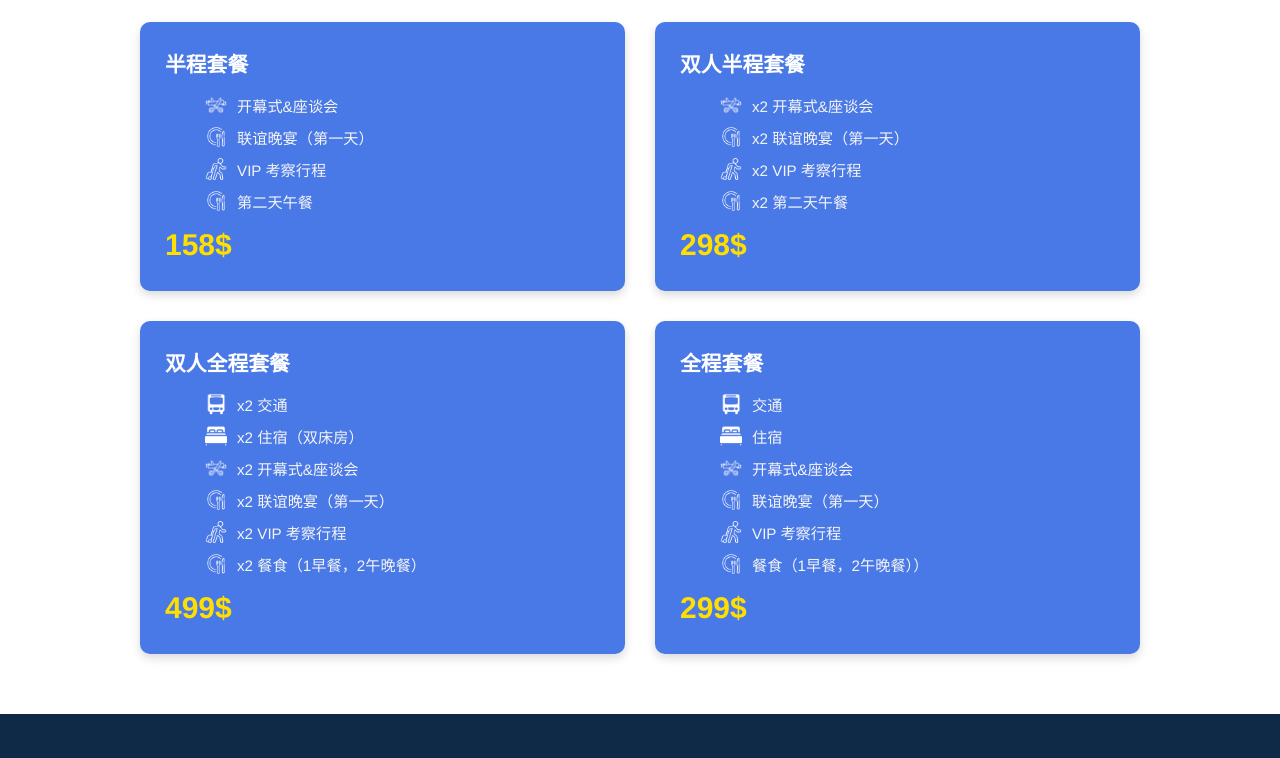
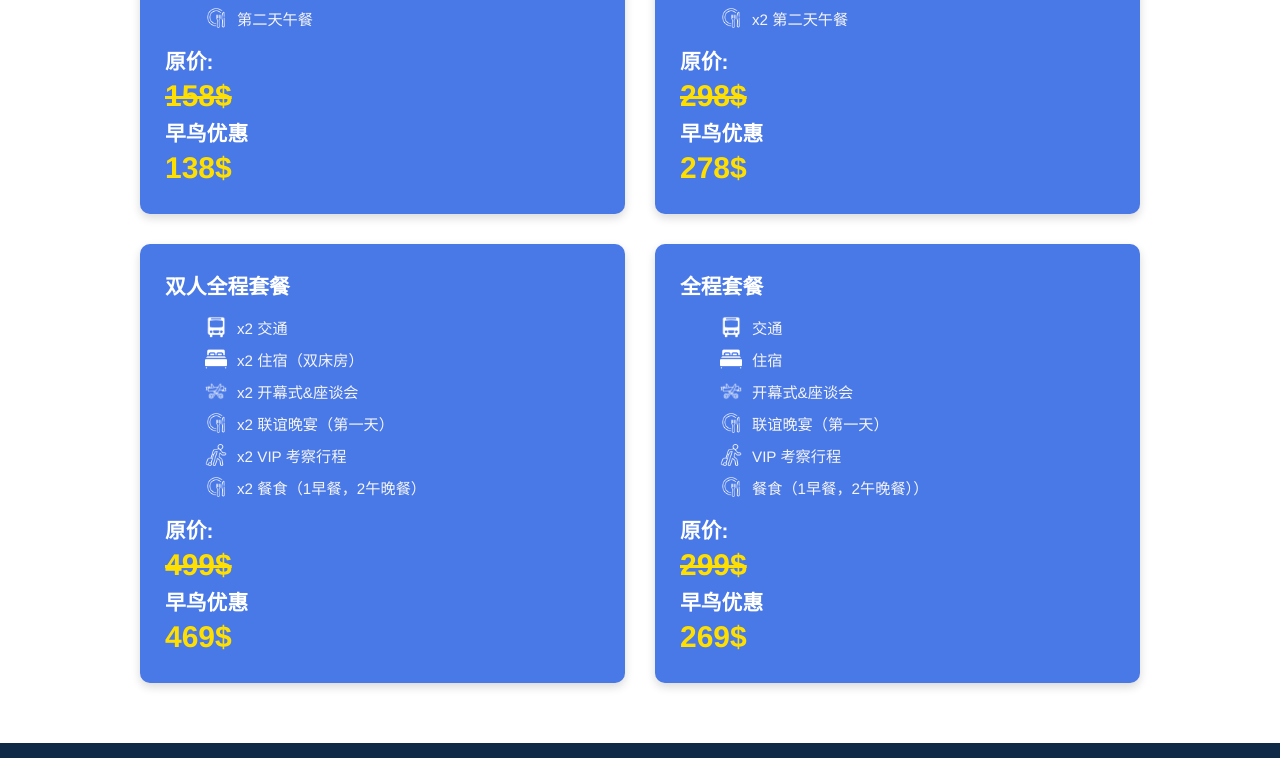
Before and after one commit to honglaysin/event_project, a plain HTML site: page index-zh.html in a window 1280 px wide. Shown: the part 3785-4543 px from the top of the page. Drawn offline with nearby package versions, Linux system fonts and the light colour scheme.

Commit message:
new style

```diff
--- a/index-zh.html
+++ b/index-zh.html
@@ -277,13 +277,6 @@
                   alt="T-Systems"
                 />
               </li>
-              <li
-              >
-                <img
-                  src="./img/sponsors/Emblem_of_the_People.png"
-                  alt="T-Systems"
-                />
-              </li>
             </ul>
             </div>
 
@@ -379,7 +372,10 @@
                 <li><img src="./img/icons/12.png" alt="" /> VIP 考察行程</li>
                 <li><img src="./img/icons/4.png" alt="" /> 第二天午餐</li>
               </ul>
-              <div class="price">158$</div>
+              <h3>原价: </h3>
+            <div class="price"><s>158$</s></div>
+            <h3><span class="highlight">早鸟优惠</span></h3>
+             <div class="price">138$</div>
             </div>
             <div class="package-card">
               <h3>双人半程套餐</h3>
@@ -389,7 +385,10 @@
                 <li><img src="./img/icons/12.png" alt="" /> x2 VIP 考察行程</li>
                 <li><img src="./img/icons/4.png" alt="" /> x2 第二天午餐</li>
               </ul>
-              <div class="price">298$</div>
+              <h3>原价: </h3>
+            <div class="price"><s>298$</s></div>
+            <h3><span class="highlight">早鸟优惠</span></h3>
+             <div class="price">278$</div>
             </div>
             <div class="package-card">
               <h3>双人全程套餐</h3>
@@ -401,7 +400,10 @@
                 <li><img src="./img/icons/12.png" alt="" /> x2 VIP 考察行程</li>
                 <li><img src="./img/icons/4.png" alt="" /> x2 餐食（1早餐，2午晚餐）</li>
               </ul>
-              <div class="price">499$</div>
+              <h3>原价: </h3>
+            <div class="price"><s>499$</s></div>
+            <h3><span class="highlight">早鸟优惠</span></h3>
+             <div class="price">469$</div>
             </div>
             <div class="package-card">
               <h3>全程套餐</h3>
@@ -413,7 +415,10 @@
                 <li><img src="./img/icons/12.png" alt="" /> VIP 考察行程</li>
                 <li><img src="./img/icons/4.png" alt="" /> 餐食（1早餐，2午晚餐））</li>
               </ul>
-              <div class="price">299$</div>
+              <h3>原价: </h3>
+            <div class="price"><s>299$</s></div>
+            <h3><span class="highlight">早鸟优惠</span></h3>
+             <div class="price">269$</div>
             </div>
           </div>
         </div>
```
Also changed, not shown: index.html (+1 -8 lines).
